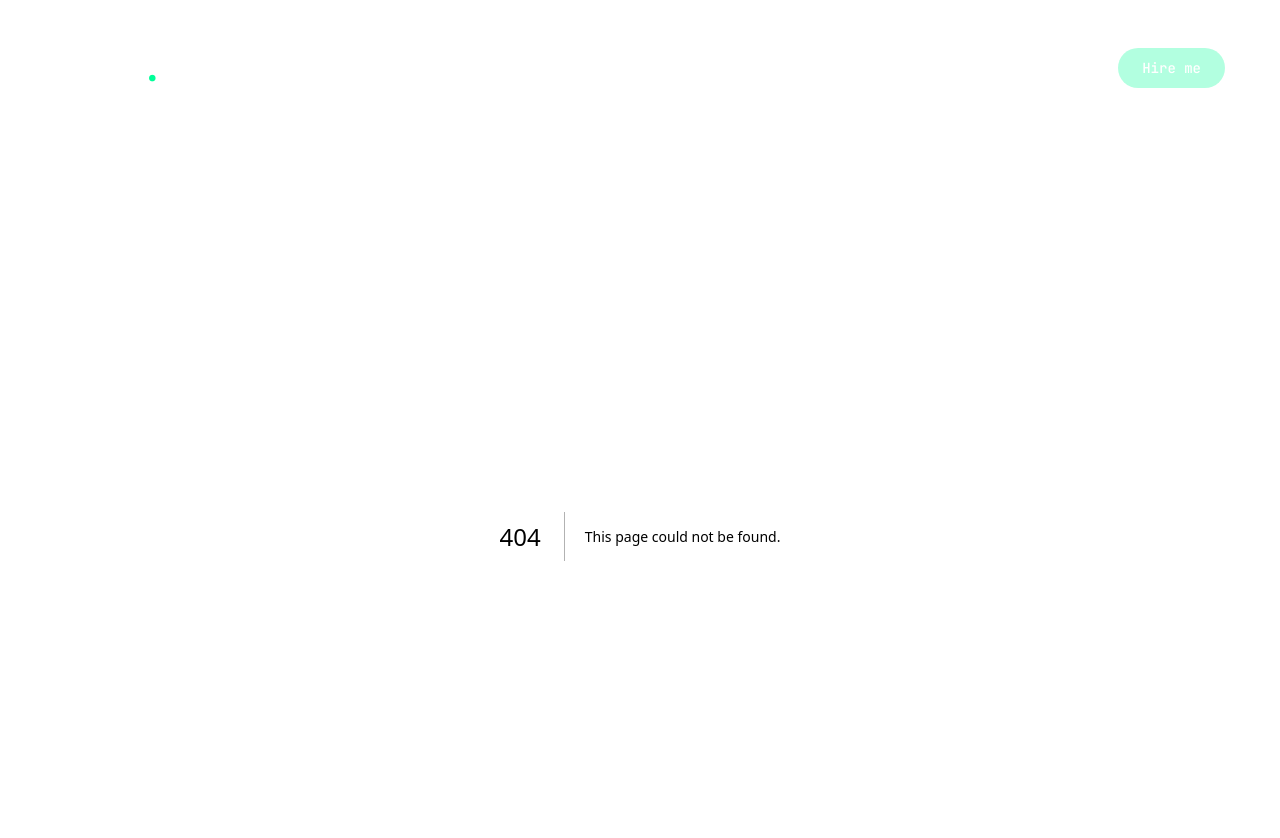
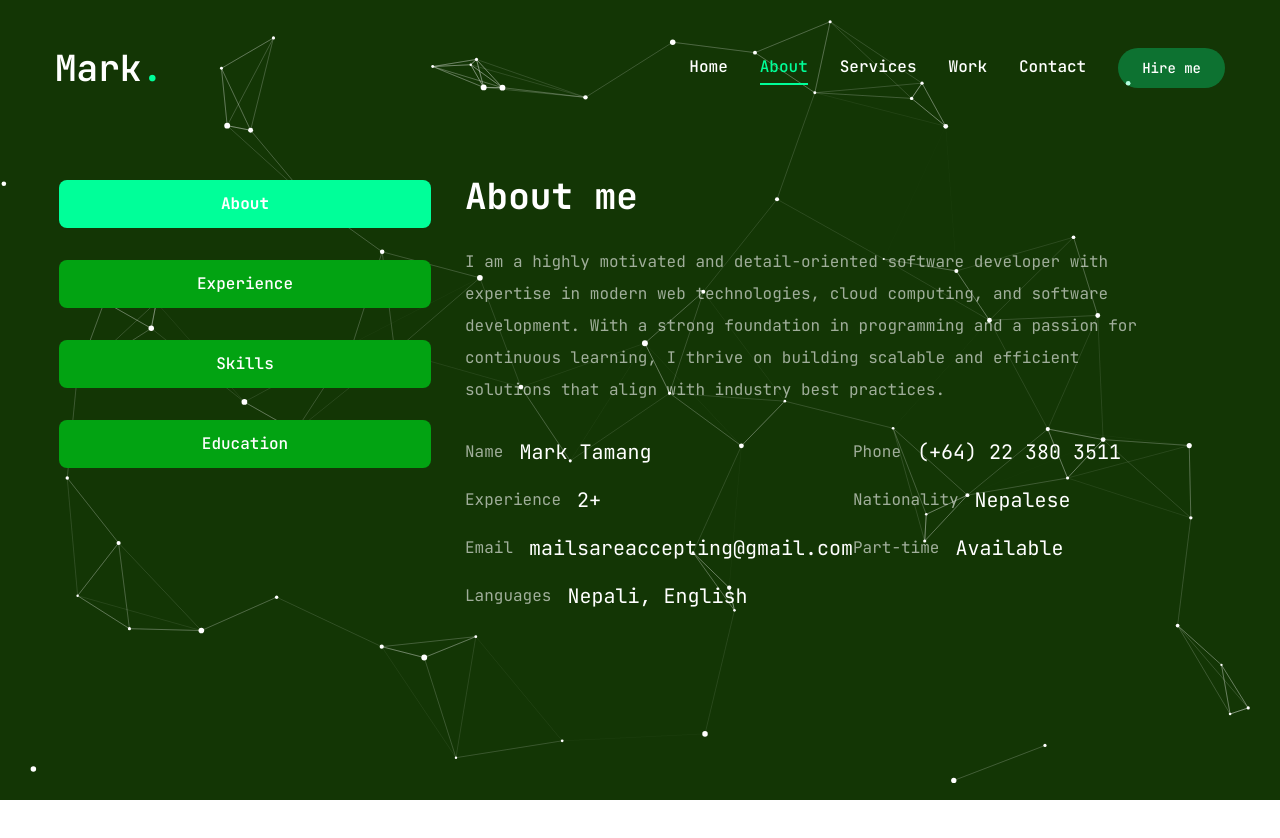
Before and after one commit to marktmng/mark-portfolio, a Next.js app: page /about in a window 1280 px wide. Before the commit this address had no page. Shown: the top 838 px of the page. After the commit the page ends 800 px from the top, so only its background shows below. Built offline with nearby package versions, Linux system fonts and the light colour scheme.

Commit message:
update some layout

```diff
--- a/app/resume/page.jsx
+++ b/app/about/page.jsx
@@ -229,15 +229,16 @@ const Resume = () => {
     >
       <div className="container mx-auto">
         <Tabs
-          defaultValue="experience"
+          defaultValue="about"
           className="flex flex-col xl:flex-row gap-[30px] "
         >
           <TabsList className="flex flex-col w-full max-w-[380px] mx-auto xl:mx-0 gap-8">
+            <TabsTrigger value="about">About</TabsTrigger>
             <TabsTrigger value="experience">Experience</TabsTrigger>
+            <TabsTrigger value="skills">Skills</TabsTrigger>
             <TabsTrigger value="education">Education</TabsTrigger>
-            <TabsTrigger value="skills">Skills</TabsTrigger>
+
             {/* <TabsTrigger value="projects">Projects</TabsTrigger> */}
-            <TabsTrigger value="about">About</TabsTrigger>
           </TabsList>
 
           {/* content */}
--- a/components/Header.jsx
+++ b/components/Header.jsx
@@ -1,10 +1,11 @@
 import Link from "next/link";
+import MobileNav from "./MobileNav";
 import Nav from "./Nav";
 import { Button } from "./ui/button";
-import MobileNav from "./MobileNav";
+
 const Header = () => {
   return (
-    <header className="py-8 xl:py-12 text-white by-pint-50/50">
+    <header className="py-8 xl:py-12 text-white bg-pint-50/50">
       <div className="container mx-auto flex justify-between items-center">
         {/* Logo */}
         <Link href="/">
@@ -12,7 +13,7 @@ const Header = () => {
             Mark<span className="text-accent">.</span>
           </h1>
         </Link>
-        {/* desktop nad & hire me button*/}
+        {/* Desktop and Hire me button */}
         <div className="hidden xl:flex items-center gap-8">
           <Nav />
           <Link href="/contact">
@@ -21,7 +22,7 @@ const Header = () => {
             </Button>
           </Link>
         </div>
-        {/* mobile nav & */}
+        {/* Mobile nav */}
         <div className="xl:hidden">
           <MobileNav />
         </div>
--- a/components/Nav.jsx
+++ b/components/Nav.jsx
@@ -10,12 +10,12 @@ const links = [
     path: "/",
   },
   {
+    name: "about",
+    path: "/about",
+  },
+  {
     name: "services",
     path: "/services",
-  },
-  {
-    name: "resume",
-    path: "/resume",
   },
   {
     name: "work",
```
